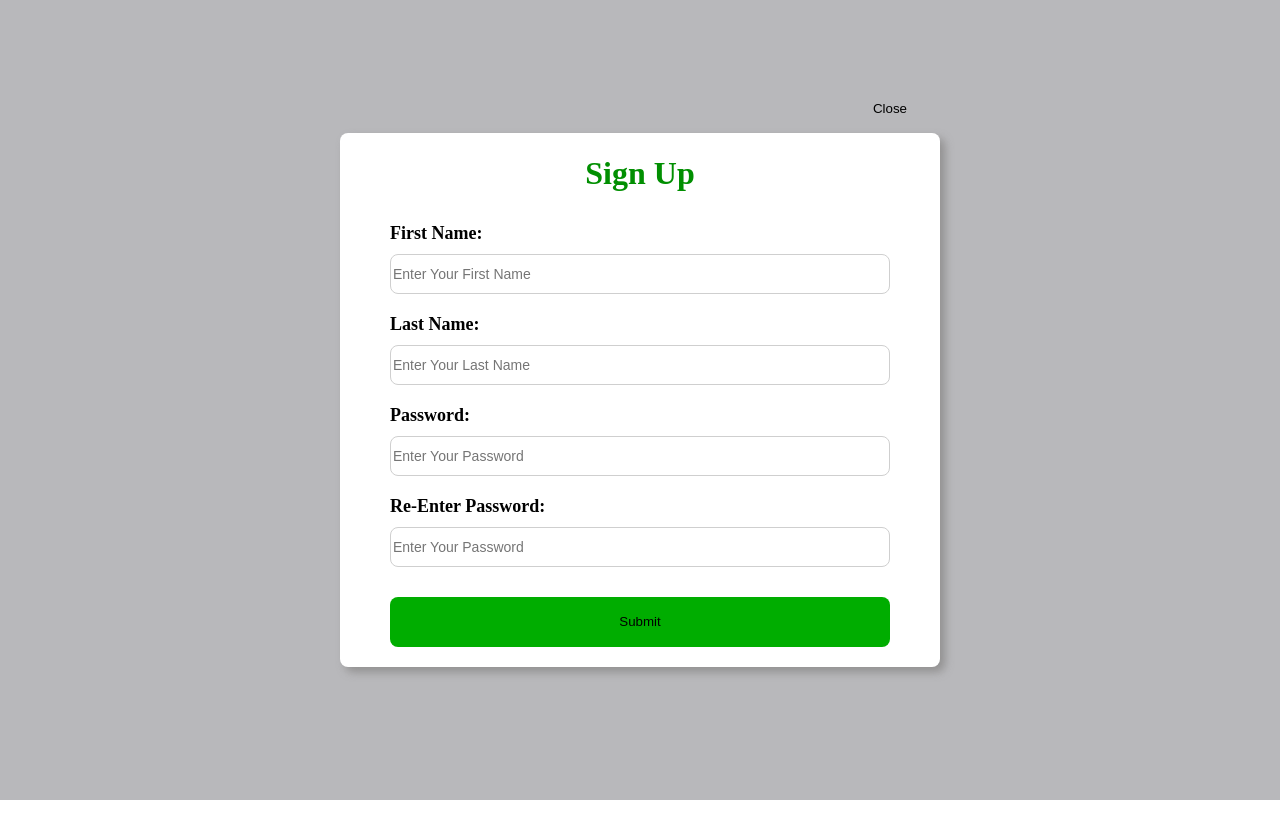
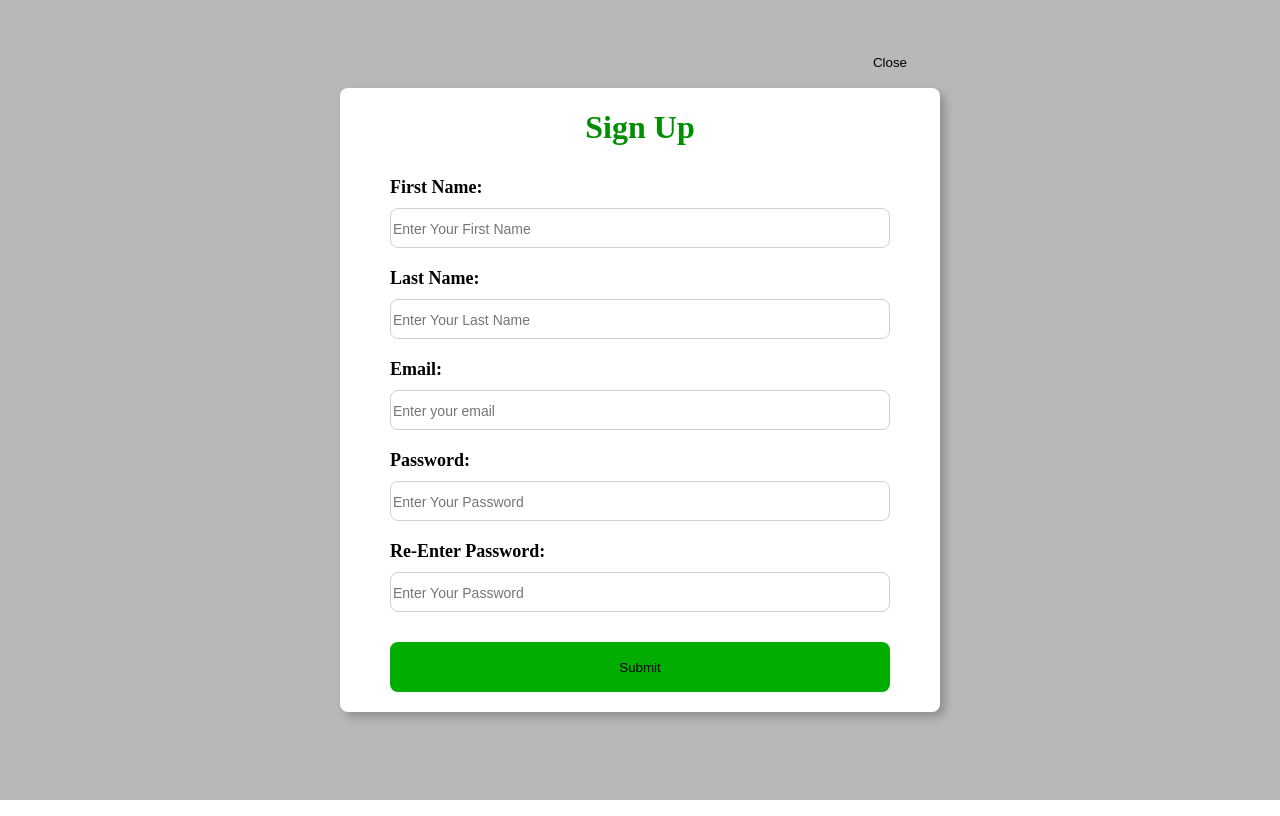
Before and after one commit to zzinimo/CustSignUpForm, a React (Vite) app in the folder my-app/: page / in a window 1280 px wide. Built offline with nearby package versions, Linux system fonts and the light colour scheme.

Commit message:
Added email fiend. Added errors to email field with validation

```diff
--- a/my-app/src/components/LoginForm/LoginForm.jsx
+++ b/my-app/src/components/LoginForm/LoginForm.jsx
@@ -5,6 +5,7 @@ function LoginForm() {
   const initialInput = {
     firstName: "",
     lastName: "",
+    email: "",
     password: "",
     confirmPassword: "",
   };
@@ -12,6 +13,7 @@ function LoginForm() {
   const initialErrors = {
     firstName: "",
     lastName: "",
+    email: "",
     password: "",
     confirmPassword: "",
   };
@@ -38,6 +40,8 @@ function LoginForm() {
   const handleSubmit = async (e) => {
     e.preventDefault();
 
+    const emailInput = signupForm.elements.email;
+
     const confirmPasswordError = !input.confirmPassword.trim()
       ? "Confirm passowrd is required"
       : input.confirmPassword !== input.password
@@ -47,9 +51,16 @@ function LoginForm() {
     const newErrors = {
       firstName: input.firstName.trim() ? "" : "First name is required",
       lastName: input.lastName.trim() ? "" : "Last name is required",
+      email: !emailInput.value.trim()
+        ? "Email is required"
+        : emailInput.checkValidity()
+          ? ""
+          : "Please enter valid email",
       password: input.password.trim() ? "" : "Password is required",
       confirmPassword: confirmPasswordError,
     };
+
+    console.log(newErrors);
 
     setErrors(newErrors);
 
@@ -69,6 +80,8 @@ function LoginForm() {
       setIsOpen(false);
     }
   };
+
+  const signupForm = document.getElementById("myForm");
 
   if (!isOpen) return null;
   return (
@@ -114,6 +127,23 @@ function LoginForm() {
               <span className="myForm__error">{errors.lastName}</span>
             )}
           </label>
+
+          <label className="myForm__label">
+            Email:
+            <input
+              onChange={handleInputChange}
+              value={input.email}
+              id="myForm__label"
+              name="email"
+              type="email"
+              className="myForm__input"
+              placeholder="Enter your email"
+            />
+            {errors.email && (
+              <span className="myForm__error">{errors.email}</span>
+            )}
+          </label>
+
           <label className="myForm__label">
             Password:
             <input
```
